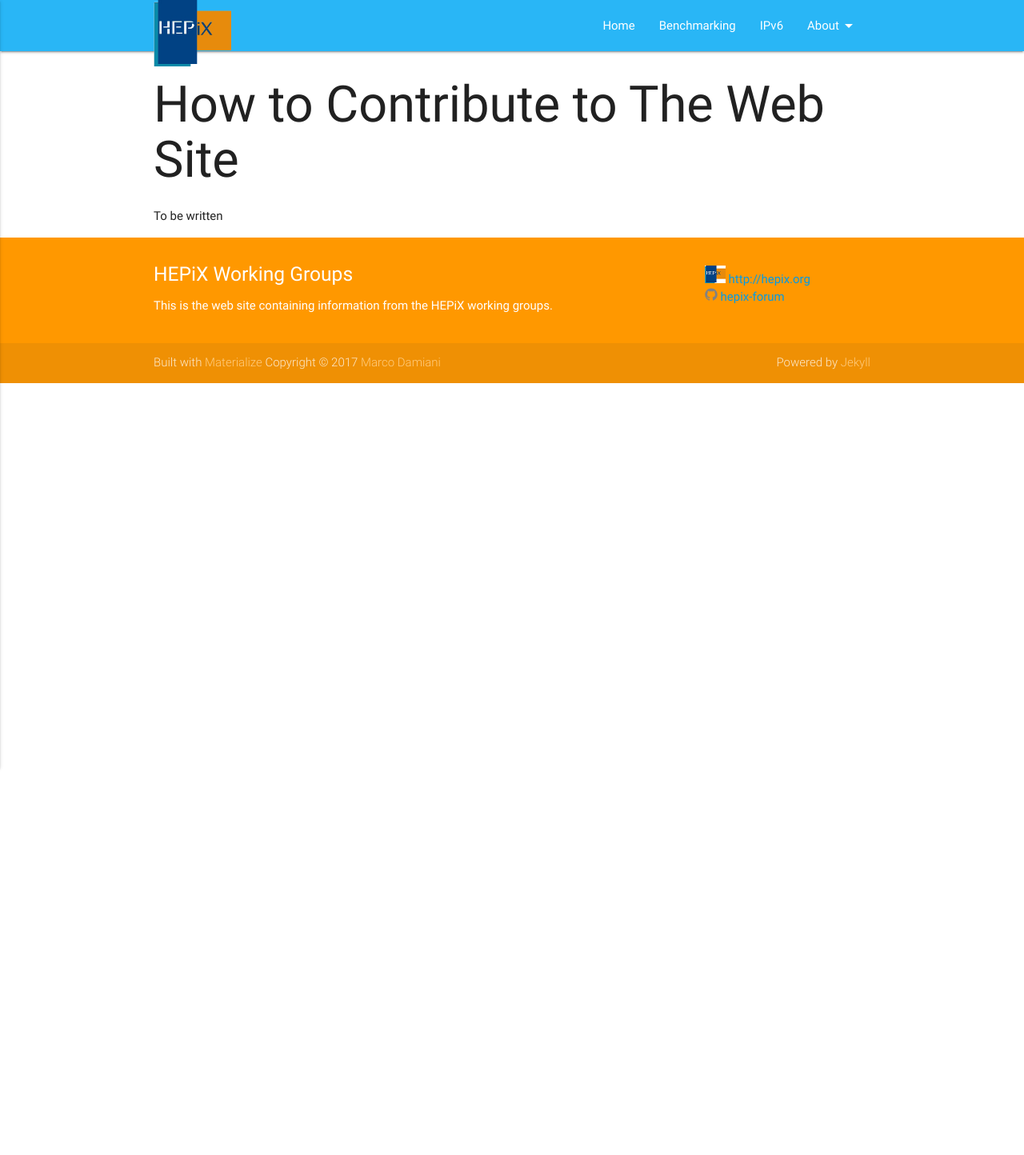
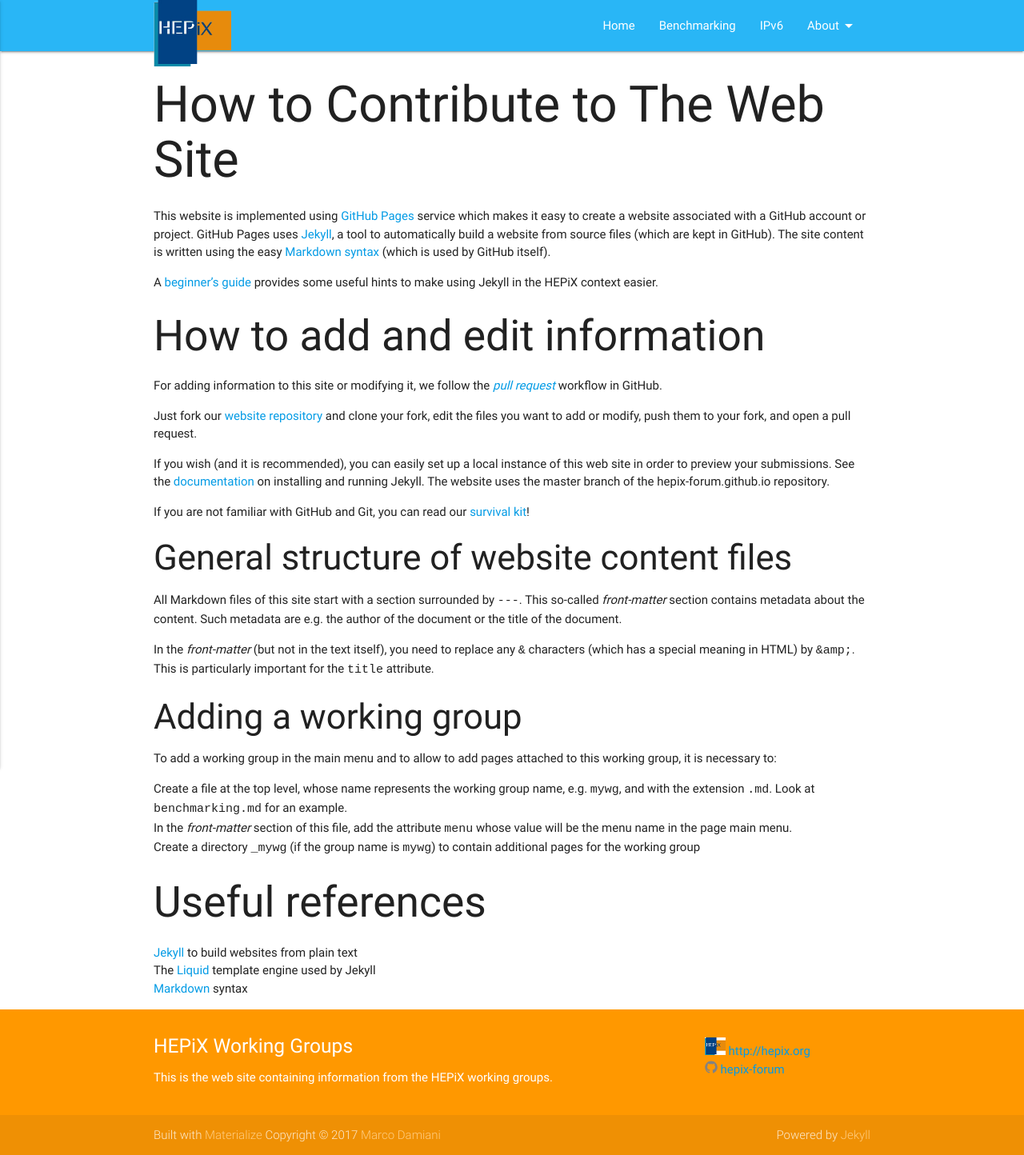
Before and after one commit to HEPiX-Forum/hepix-forum.github.io, a Jekyll site: the page built from _about/how_to_contribute.md, in a window 1280 px wide. Shown: the whole page at 80% size. Built offline with Jekyll 4.4.1, drawn with Linux system fonts in a browser that asks for light colours; before the commit the page ends 900 px from its top, so only the background shows below that.

Commit message:
How-To-contribute contents added

```diff
--- a/_about/how_to_contribute.md
+++ b/_about/how_to_contribute.md
@@ -5,4 +5,47 @@ layout: page
 
 # How to Contribute to The Web Site
 
-To be written
+This website is implemented using [GitHub Pages](https://pages.github.com/) service which makes it easy to create a website associated with
+a GitHub account or project. GitHub Pages uses [Jekyll](https://help.github.com/articles/using-jekyll-with-pages/), a tool to automatically build
+a website from source files (which are kept in GitHub).
+The site content is written using the easy [Markdown syntax](http://daringfireball.net/projects/markdown/syntax) (which is used by GitHub itself).
+
+A [beginner's guide](/about/jekyll-beginners.html) provides some useful hints to make using Jekyll in the HEPiX context easier.
+
+## How to add and edit information
+
+For adding information to this site or modifying it, we follow the *[pull request](https://help.github.com/articles/using-pull-requests/)*
+workflow in GitHub.
+
+Just fork our [website repository](https://github.com/hepix-forum/hepix-forum.github.io) and clone your fork, edit the
+files you want to add or modify, push them to your fork, and open a pull request.
+
+If you wish (and it is recommended), you can easily set up a local instance of this web site in order to preview your submissions.
+See the [documentation](https://help.github.com/articles/using-jekyll-with-pages/) on installing and running Jekyll.
+The website uses the master branch of the hepix-forum.github.io repository.
+
+If you are not familiar with GitHub and Git, you can read our [survival kit](/about/github-beginners.html)!
+
+### General structure of website content files
+
+All Markdown files of this site start with a section surrounded by `---`. This
+so-called *front-matter* section contains metadata about the content. Such metadata are
+e.g. the author of the document or the title of the document.
+
+In the *front-matter* (but not in the text itself), you need to replace any `&` characters (which has a special meaning in HTML) by `&amp;`.
+This is particularly important for the `title` attribute.
+
+### Adding a working group
+
+To add a working group in the main menu and to allow to add pages attached to this working group, it is necessary to:
+
+* Create a file at the top level, whose name represents the working group name, e.g. `mywg`, and with the extension `.md`.
+Look at `benchmarking.md` for an example.
+* In the *front-matter*  section of this file, add the attribute `menu` whose value will be the menu name in the page main menu.
+* Create a directory `_mywg` (if the group name is `mywg`) to contain additional pages for the working group
+
+## Useful references
+
+- [Jekyll](http://jekyllrb.com/) to build websites from plain text
+- The [Liquid](https://github.com/Shopify/liquid/wiki) template engine used by Jekyll
+- [Markdown](http://daringfireball.net/projects/markdown/syntax) syntax
```
Also changed, not shown: _about/github-beginners.md (added, +166 -0 lines), _about/jekyll-beginners.md (added, +128 -0 lines).
